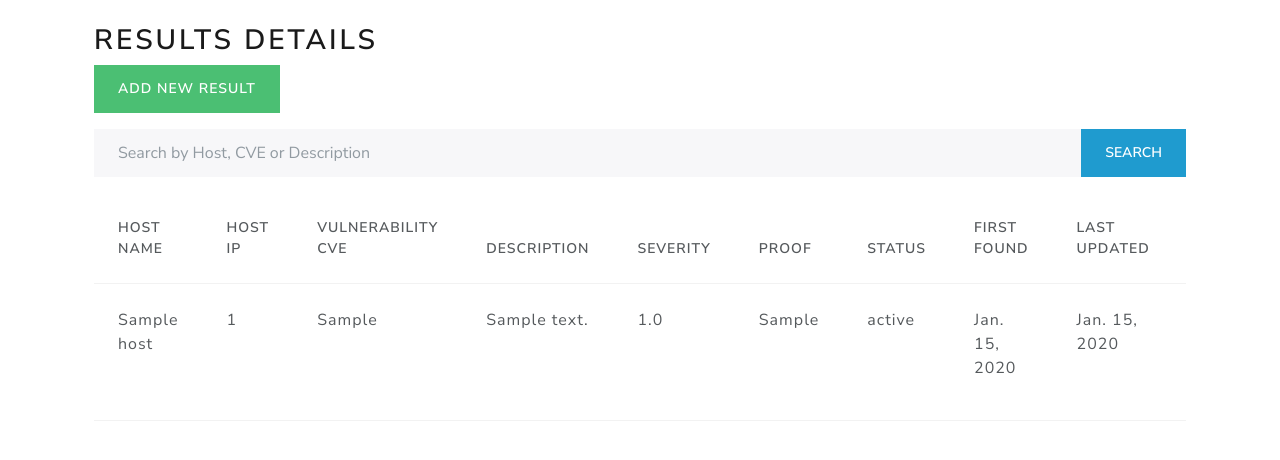
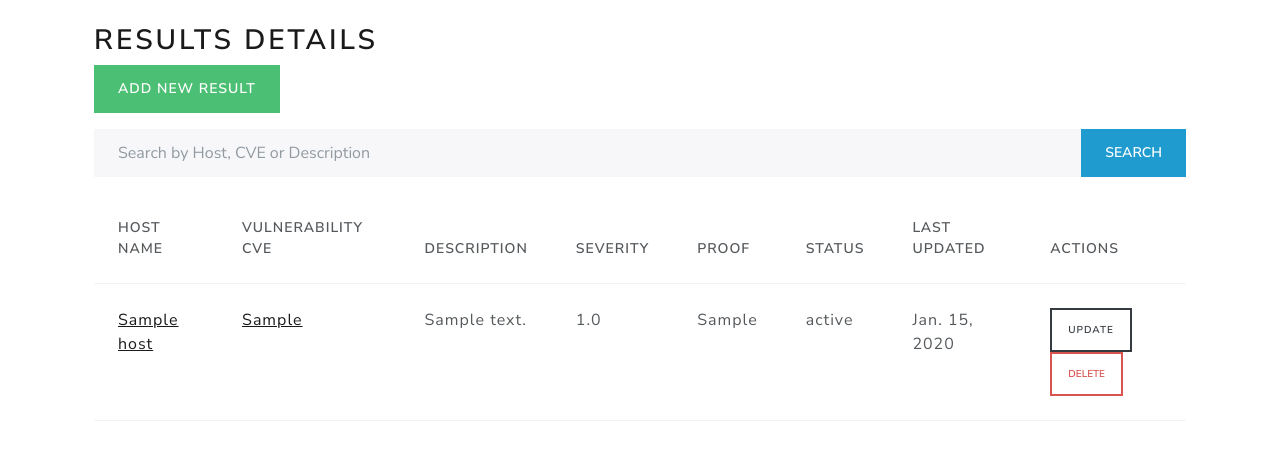
Before and after one commit to jorgesoft/django-vulns, a Django app: page /results/ in a window 1280 px wide. Shown: the part 92-552 px from the top of the page. Run offline with Django 5.2, Linux system fonts and the light colour scheme; data comes from the database, SQL or seed files in the repository; tables that the repository leaves empty hold one stand-in row (values such as "Sample post"); some libraries are stand-ins or nearby versions.

Commit message:
html improved on tables display with links

```diff
--- a/dashboard/templates/dashboard/results/list.html
+++ b/dashboard/templates/dashboard/results/list.html
@@ -21,13 +21,11 @@
             <thead>
                 <tr>
                     <th>Host Name</th>
-                    <th>Host IP</th>
                     <th>Vulnerability CVE</th>
                     <th>Description</th>
                     <th>Severity</th>
                     <th>Proof</th>
                     <th>Status</th>
-                    <th>First Found</th>
                     <th>Last Updated</th>
                     <th>Actions</th>
                 </tr>
@@ -35,14 +33,12 @@
             <tbody>
                 {% for result in results %}
                 <tr>
-                    <td>{{ result.hosts_name }}</td>
-                    <td>{{ result.hosts_id }}</td>
-                    <td>{{ result.vulnerabilities_cve }}</td>
+                    <td><a href="{% url 'hosts' %}?host_search={{ result.hosts_name }}">{{ result.hosts_name }}</a></td>
+                    <td><a href="{% url 'vulnerabilities' %}?cve_search={{ result.vulnerabilities_cve }}">{{ result.vulnerabilities_cve }}</a></td>
                     <td>{{ result.description }}</td>
                     <td>{{ result.severity }}</td>
                     <td>{{ result.proof }}</td>
                     <td>{{ result.status }}</td>
-                    <td>{{ result.first_found }}</td>
                     <td>{{ result.last_update }}</td>
                     <td>
                         <a href="{% url 'results-update' result.result_id %}" class="btn btn-outline-dark btn-sm">Update</a>
--- a/dashboard/templates/dashboard/vulnerability/list.html
+++ b/dashboard/templates/dashboard/vulnerability/list.html
@@ -31,7 +31,7 @@
         <tbody>
             {% for vulnerability in vulnerabilities %}
             <tr>
-                <td>{{ vulnerability.cve }}</td>
+                <td><a href="https://nvd.nist.gov/vuln/detail/{{ vulnerability.cve }}" target=”_blank”>{{ vulnerability.cve }}</a></td>
                 <td>{{ vulnerability.software }}</td>
                 <td>{{ vulnerability.description }}</td>
                 <td>{{ vulnerability.severity }}</td>
```
